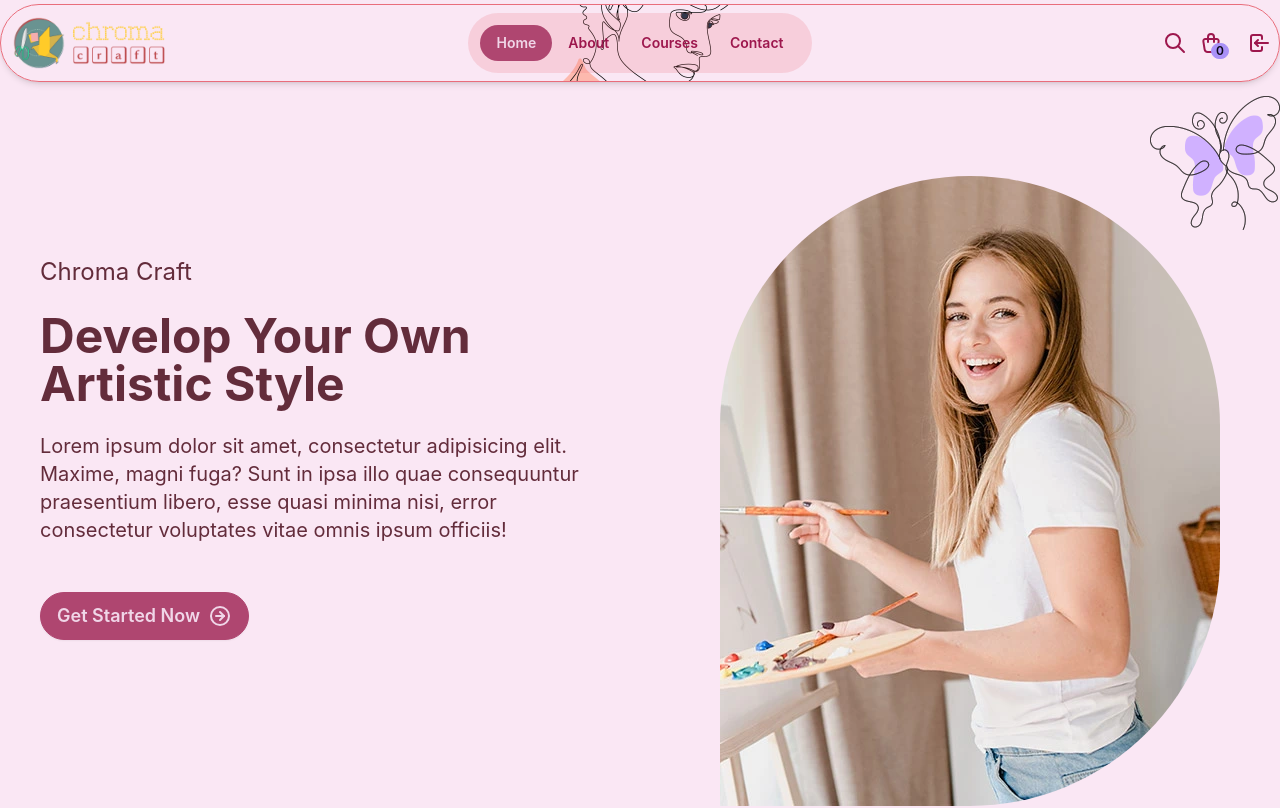
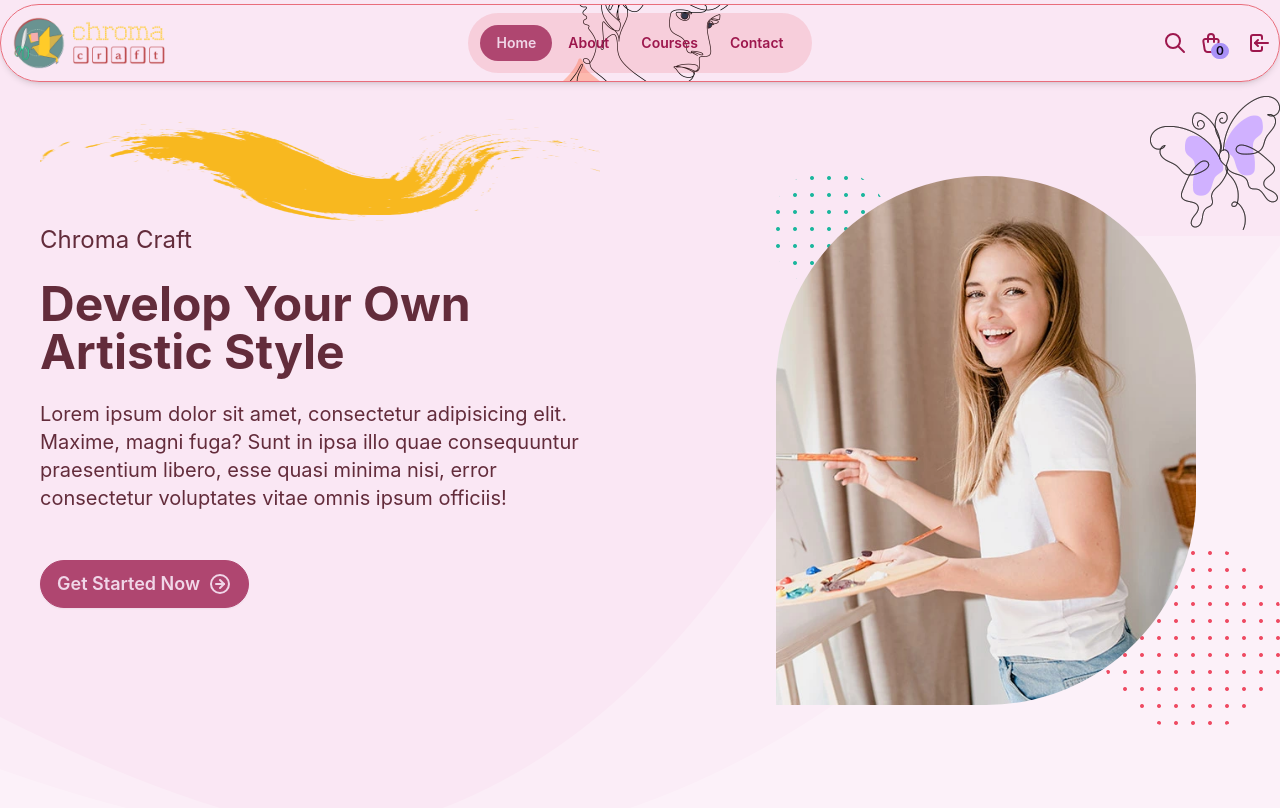
Before and after one commit to nurealammiaji/chroma-craft-client, a React (Vite) app: page / in a window 1280 px wide. Shown: the top 808 px of the page. Built offline with nearby package versions, Linux system fonts and the light colour scheme; no server answers.

Commit message:
banner style modified

```diff
--- a/src/pages/Home/Banner.jsx
+++ b/src/pages/Home/Banner.jsx
@@ -1,23 +1,28 @@
 import { TbCircleArrowRight } from "react-icons/tb";
 import image from "../../assets/art-girl.png";
 import shape1 from "../../assets/shapes/art-protrait-03.png";
+import shape2 from "../../assets/shapes/shape-05.png";
+import shape3 from "../../assets/bg-shapes/BG-1.png";
+import shape4 from "../../assets/shapes/shape-06.png";
+import shape5 from "../../assets/shapes/art-protrait-04.png";
 
 const Banner = () => {
     return (
-        <div>
-            <div style={{background: `url(${shape1}) top right no-repeat`}} className="grid md:grid-cols-2 gap-20">
-                <div className="ps-10 md:mt-40">
+        <div className="min-h-screen" style={{ background: `url(${shape3}) bottom center no-repeat` }}>
+            <div style={{ background: `url(${shape1}) right top no-repeat` }} className="grid md:grid-cols-2 gap-20">
+                <div className="ps-10" >
+            <div style={{ background: `url(${shape5}) left 90% / 110% 80% no-repeat` }} className="h-32"></div>
                     <h4 className="text-2xl">Chroma Craft</h4>
                     <br />
                     <h2 className="text-5xl font-bold">Develop Your Own<br />Artistic Style</h2>
                     <br />
                     <p className="text-xl">Lorem ipsum dolor sit amet, consectetur adipisicing elit. Maxime, magni fuga? Sunt in ipsa illo quae consequuntur praesentium libero, esse quasi minima nisi, error consectetur voluptates vitae omnis ipsum officiis!</p>
                     <br /><br />
-                    <button className="btn btn-neutral text-lg">Get Started Now <TbCircleArrowRight className="text-2xl" /></button>
+                    <button className="btn btn-neutral text-lg mb-5">Get Started Now <TbCircleArrowRight className="text-2xl" /></button>
                 </div>
-                <div className="mt-20 ml-10">
-                    <figure>
-                        <img src={image} className="rounded-t-[250px] rounded-br-[250px]" alt="" />
+                <div style={{ background: `url(${shape2}) bottom right no-repeat` }} className="md:mt-20 md:ml-24 p-10 md:p-0">
+                    <figure style={{ background: `url(${shape4}) no-repeat` }}>
+                        <img src={image} className="rounded-t-[250px] rounded-br-[250px] md:w-10/12 mb-5" alt="" />
                     </figure>
                 </div>
             </div>
```
